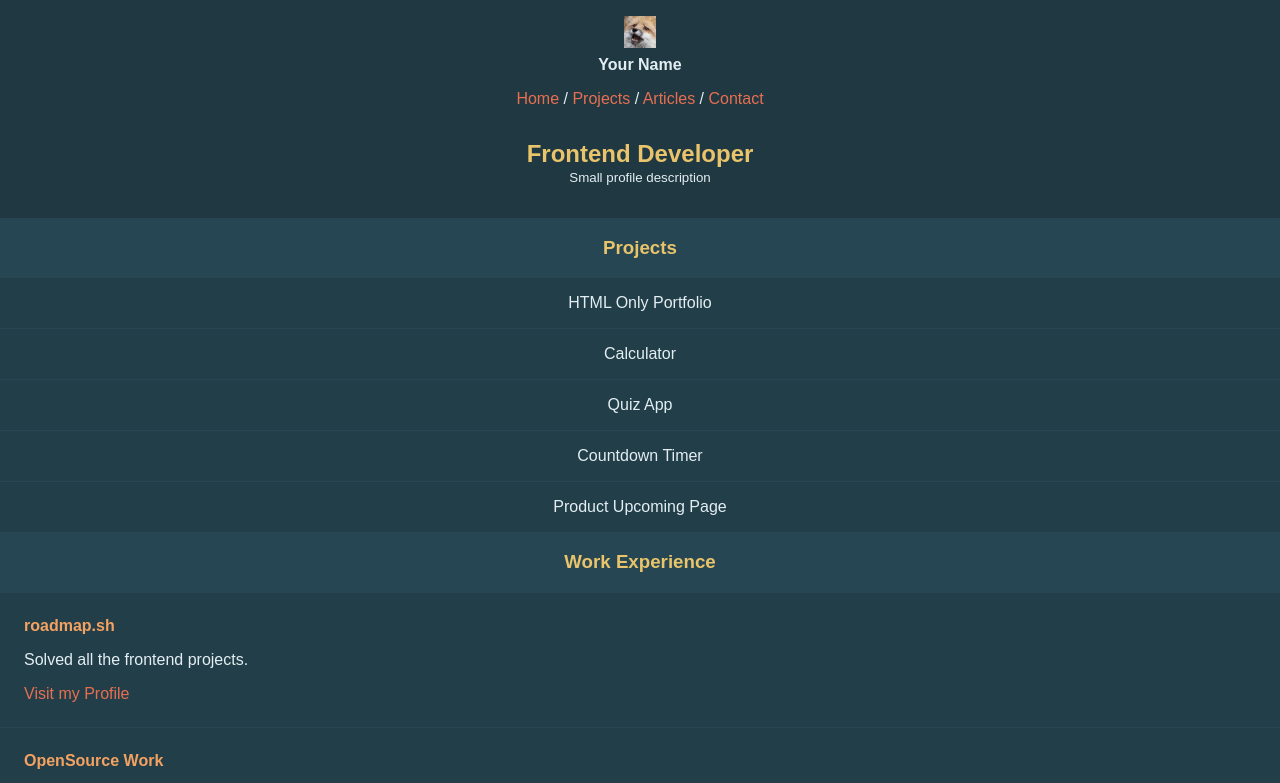
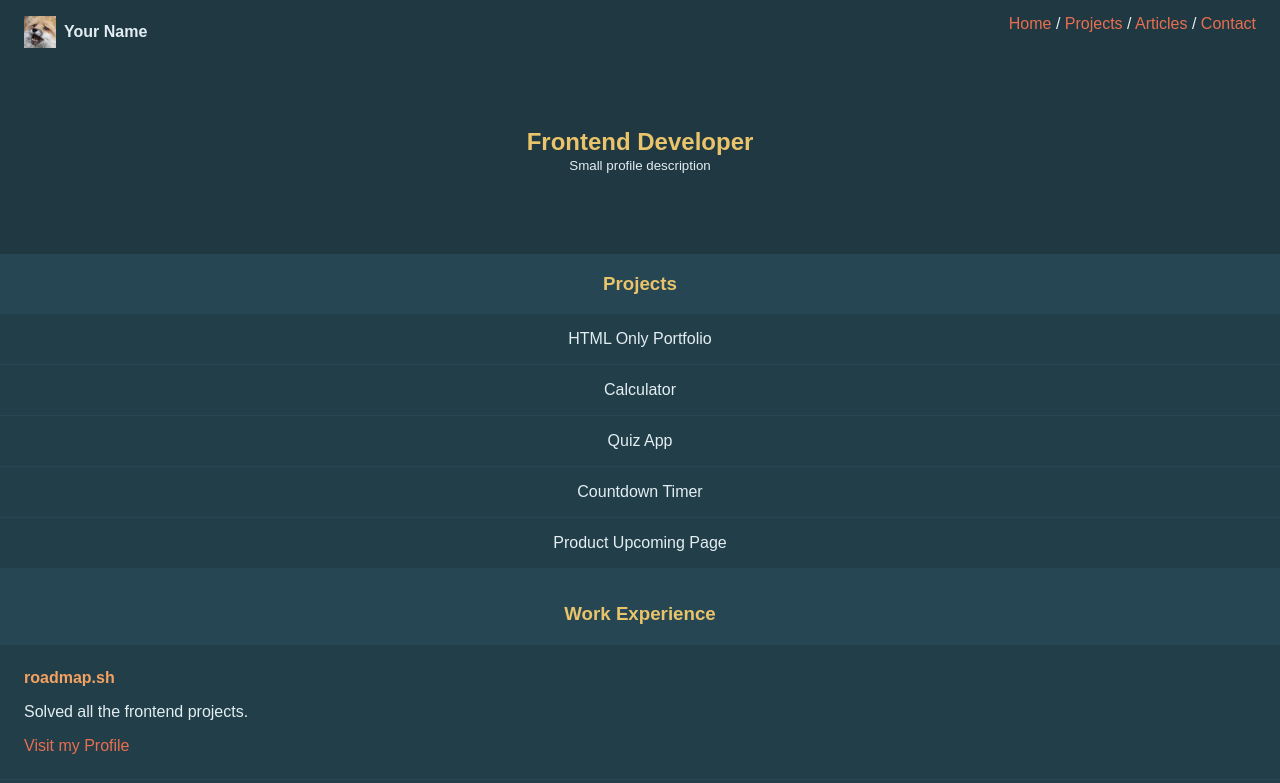
Before and after one commit to LukIt4InDr/Personal-Portfolio, a plain HTML site: page index.html in a window 1280 px wide. Shown: the top 783 px of the page. Drawn offline with Linux system fonts and the light colour scheme; a web font is replaced by a local one.

Commit message:
header desktop

```diff
--- a/style.css
+++ b/style.css
@@ -134,3 +134,24 @@ footer {
 .contact-info {
     margin: 16px;
 }
+
+@media (width > 520px) {
+    header {
+        flex-direction: row;
+        justify-content: space-between;
+        align-items: center;
+        padding: 0 24px;
+    }
+
+    header span {
+        flex-direction: row;
+    }
+
+    .hero {
+        padding: 10vh 0;
+    }
+
+    .developer-career {
+        display: grid;
+    }
+}
```
